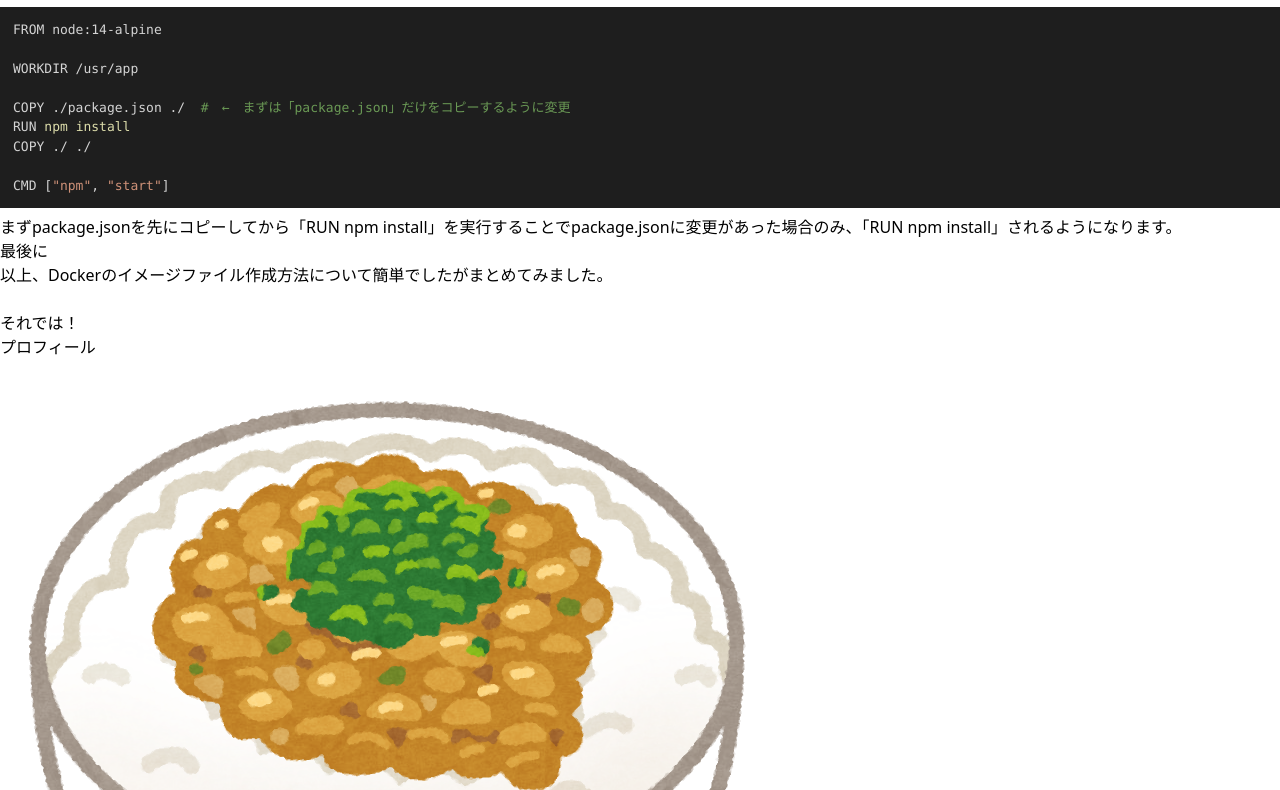
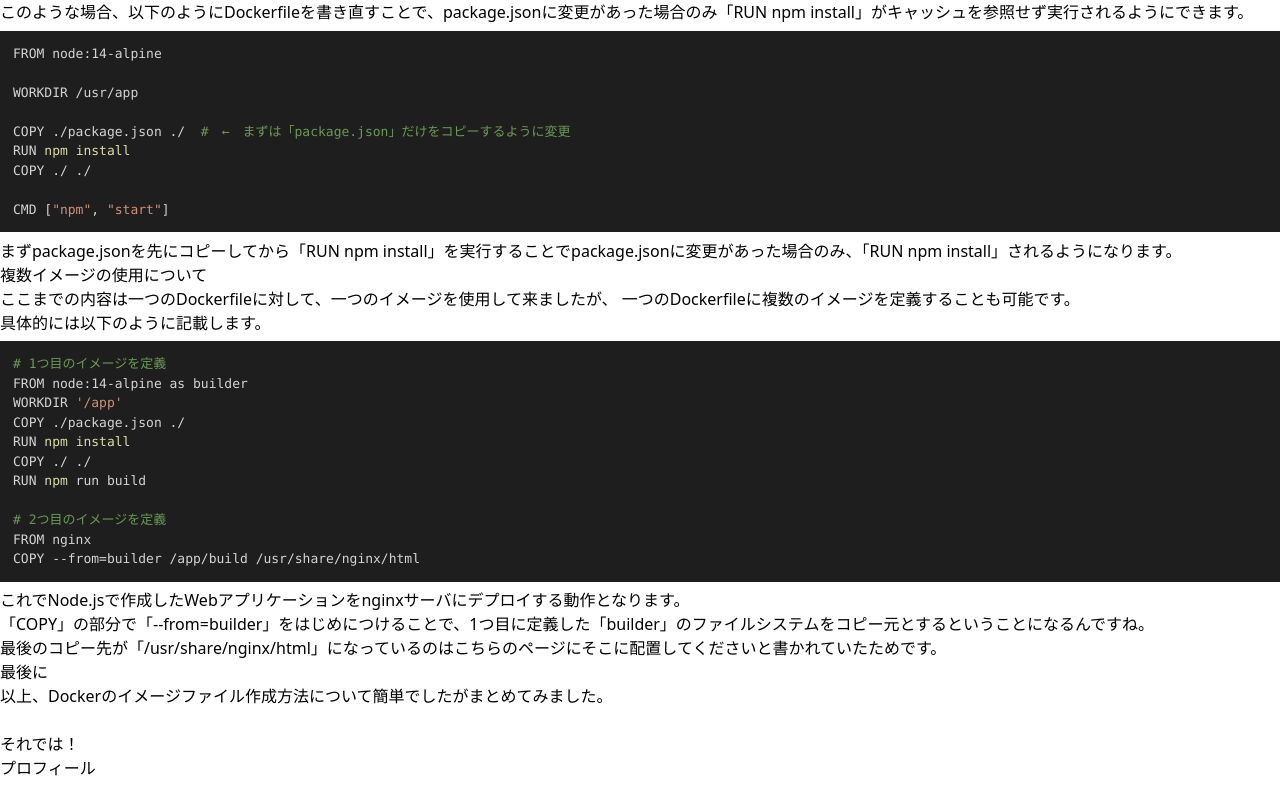
Before and after one commit to nattomatofu/blog, a Next.js app: page /posts/docker-imagefile in a window 1280 px wide. Shown: the part 2010-2800 px from the top of the page. Built offline with nearby package versions, Linux system fonts and the light colour scheme.

Commit message:
Dockerfile作成の記事を追記

```diff
--- a/src/pages/posts/docker-imagefile.js
+++ b/src/pages/posts/docker-imagefile.js
@@ -79,7 +79,12 @@ const DockerImage = () => {
                                             </a>
                                         </li>
                                         <li className="pb-2">
-                                            <a href="#id4">最後に</a>
+                                            <a href="#id4">
+                                                複数イメージの使用について
+                                            </a>
+                                        </li>
+                                        <li className="pb-2">
+                                            <a href="#id5">最後に</a>
                                         </li>
                                     </ul>
                                 </div>
@@ -308,7 +313,51 @@ CMD ["npm", "start"]`}
                     </section>
                     <section>
                         <div className="mt-12 border-b border-l-4 border-neutral-700 border-l-neutral-700">
-                            <h2 className="ml-2 text-xl" id="id4">
+                            <h2 className="ml-2 text-xl" id="id5">
+                                複数イメージの使用について
+                            </h2>
+                        </div>
+                        <div className="mt-8">
+                            <div className="md:p-8">
+                                ここまでの内容は一つのDockerfileに対して、一つのイメージを使用して来ましたが、
+                                一つのDockerfileに複数のイメージを定義することも可能です。
+                                <br />
+                                具体的には以下のように記載します。
+                                <SyntaxHighlighter
+                                    language="shell"
+                                    style={vscDarkPlus}
+                                    showLineNumbers={false}
+                                >
+                                    {`# 1つ目のイメージを定義
+FROM node:14-alpine as builder
+WORKDIR '/app'
+COPY ./package.json ./
+RUN npm install
+COPY ./ ./
+RUN npm run build
+
+# 2つ目のイメージを定義
+FROM nginx
+COPY --from=builder /app/build /usr/share/nginx/html`}
+                                </SyntaxHighlighter>
+                                これでNode.jsで作成したWebアプリケーションをnginxサーバにデプロイする動作となります。
+                                <br />
+                                「COPY」の部分で「--from=builder」をはじめにつけることで、1つ目に定義した「builder」のファイルシステムをコピー元とするということになるんですね。
+                                <br />
+                                最後のコピー先が「/usr/share/nginx/html」になっているのは
+                                <Link
+                                    href="https://hub.docker.com/_/nginx"
+                                    className="decoration-blue cursor-pointer text-blue-500 underline"
+                                >
+                                    こちら
+                                </Link>
+                                のページにそこに配置してくださいと書かれていたためです。
+                            </div>
+                        </div>
+                    </section>
+                    <section>
+                        <div className="mt-12 border-b border-l-4 border-neutral-700 border-l-neutral-700">
+                            <h2 className="ml-2 text-xl" id="id5">
                                 最後に
                             </h2>
                         </div>
```
